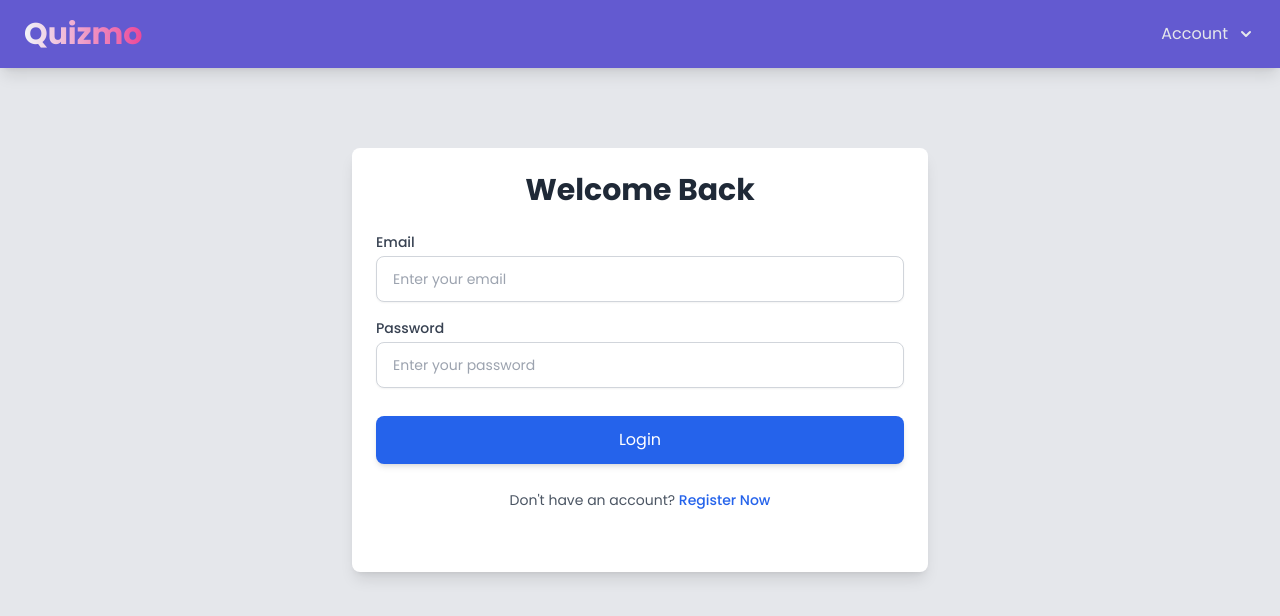
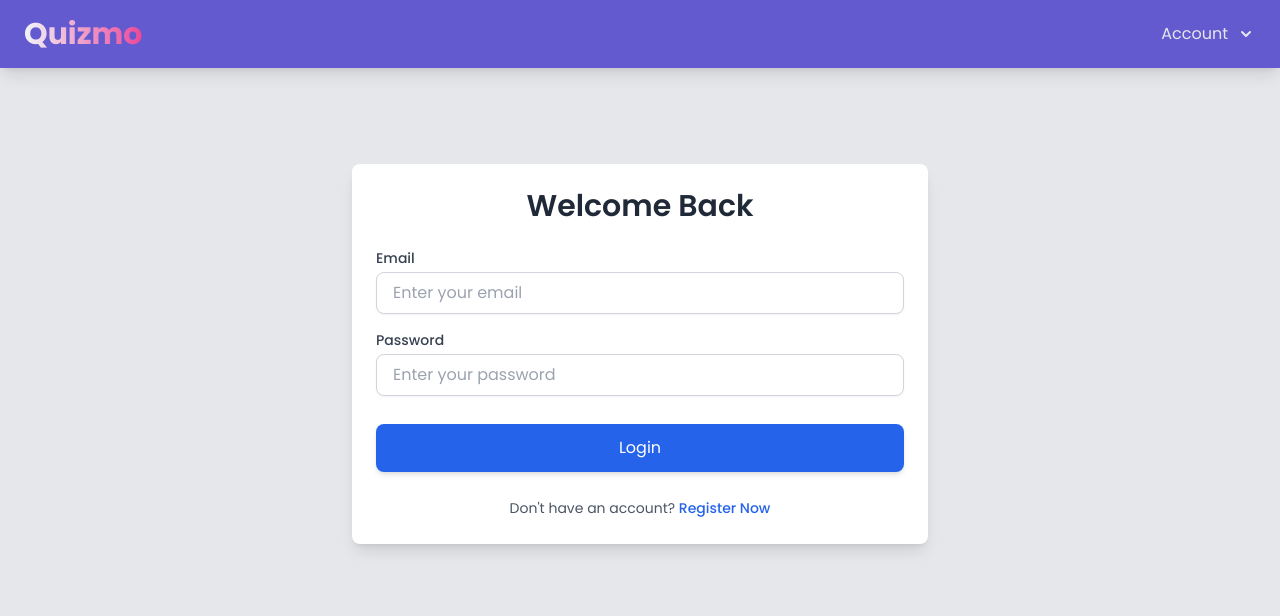
Before and after one commit to Sreenand76/quizApp, a React (Vite) app: page /login in a window 1280 px wide. Shown: the top 616 px of the page. Built offline with nearby package versions, Linux system fonts and the light colour scheme.

Commit message:
Update Login.jsx

```diff
--- a/src/components/Auth/Login.jsx
+++ b/src/components/Auth/Login.jsx
@@ -36,14 +36,14 @@ const Login = () => {
   };
 
   return (
-    <div className="flex  justify-center min-h-[90vh] bg-gray-200">
-      <div className="w-full max-w-xl bg-white rounded-lg shadow-lg p-6 mx-4 max-h-[53vh] mt-20">
+    <div className="flex justify-center items-center">
+    <div className="w-full max-w-xl bg-white rounded-lg shadow-lg p-6 mx-4 mt-24">
       {errorMessage && (
         <div className="bg-red-100 border border-red-400 text-red-700 px-4 py-3 rounded relative mb-4">
           {errorMessage}
         </div>
       )}
-        <h2 className="text-3xl font-bold text-gray-800 text-center mb-6">
+      <h2 className="text-3xl font-semibold text-gray-800 text-center mb-6">
         Welcome Back
       </h2>
       <form onSubmit={handleSubmit}>
@@ -58,7 +58,7 @@ const Login = () => {
             id="email"
             name="email"
             type="email"
-              className="mt-1 block w-full px-4 py-3 border border-gray-300 rounded-lg shadow-sm focus:outline-none focus:ring-blue-500 focus:border-blue-500 sm:text-sm"
+            className="mt-1 block w-full px-4 py-2 border border-gray-300 rounded-lg shadow-sm focus:outline-none focus:ring-blue-500 focus:border-blue-500 sm:text-base"
             value={login.email}
             onChange={handleInputChange}
             required
@@ -77,7 +77,7 @@ const Login = () => {
             id="password"
             name="password"
             type="password"
-              className="mt-1 block w-full px-4 py-3 border border-gray-300 rounded-lg shadow-sm focus:outline-none focus:ring-blue-500 focus:border-blue-500 sm:text-sm"
+            className="mt-1 block w-full px-4 py-2 border border-gray-300 rounded-lg shadow-sm focus:outline-none focus:ring-blue-500 focus:border-blue-500 sm:text-base"
             value={login.password}
             onChange={handleInputChange}
             required
@@ -106,6 +106,7 @@ const Login = () => {
       </div>
     </div>
   </div>
+
   );
 };
 
```
Lines whose indentation alone changed are shown as unchanged.
